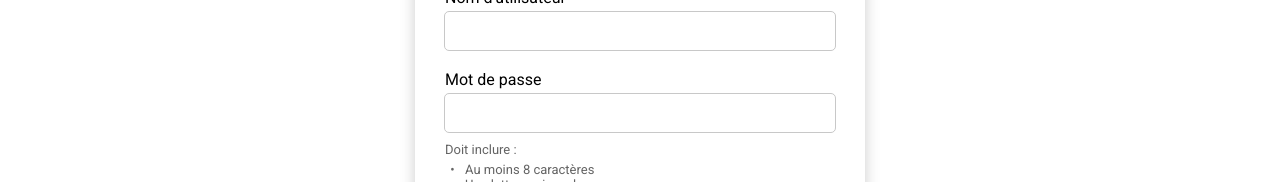
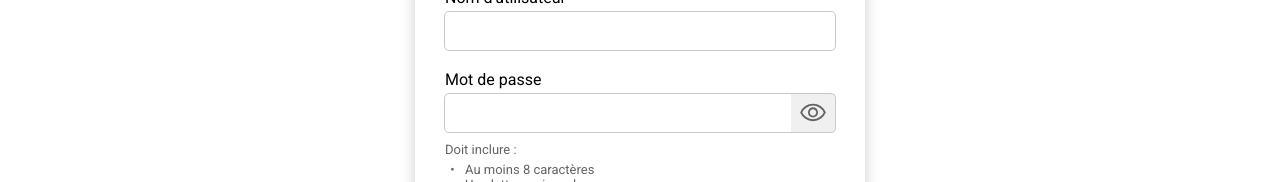
Before and after one commit to romansainthilaire/djacket, a Vue app in the folder djacket/: page /signup in a window 1280 px wide. Shown: the part 339-521 px from the top of the page. Built offline with nearby package versions, Linux system fonts and the light colour scheme.

Commit message:
BaseInputPassword

```diff
--- a/djacket/src/components/BaseInput.vue
+++ b/djacket/src/components/BaseInput.vue
@@ -1,7 +1,7 @@
 <script setup lang="ts">
 type Props = {
   id: string
-  type: "text" | "email" | "password"
+  type: "text" | "email"
   label?: string
   required?: boolean
   errorMessage?: string
--- /dev/null
+++ b/djacket/src/components/BaseInputPassword.vue
@@ -0,0 +1,98 @@
+<script setup lang="ts">
+import { ref, useTemplateRef, nextTick } from "vue"
+
+type Props = {
+  id: string
+  label?: string
+  required?: boolean
+  errorMessage?: string
+}
+
+const {
+  id,
+  label = "",
+  required = false,
+  errorMessage = ""
+} = defineProps<Props>()
+
+const password = defineModel<string>({ required: true })
+
+const showPassword = ref(false)
+const outlineColor = ref("rgb(200, 200, 200)")
+const inputRef = useTemplateRef<HTMLInputElement>("inputRef")
+
+async function togglePasswordVisibility() {
+  showPassword.value = !showPassword.value
+  await nextTick()
+  const input: HTMLInputElement = inputRef.value!
+  input.focus()
+  const length = input.value.length || 0
+  input.setSelectionRange(length, length)
+}
+</script>
+
+<template>
+  <div class="form-field">
+    <label v-if="label" :for="id">{{ label }}</label>
+    <div class="input-container">
+      <input
+        ref="inputRef"
+        :id="id"
+        :type="showPassword ? 'text' : 'password'"
+        :required="required"
+        v-model="password"
+        @focus="outlineColor = 'var(--color-primary)'"
+        @blur="outlineColor = 'rgb(200, 200, 200)'"
+      />
+      <button @click.prevent="togglePasswordVisibility()">
+        <img v-if="!showPassword" src="@/assets/svg-icons/eye.svg" alt="Montrer le mot de passe">
+        <img v-else src="@/assets/svg-icons/eye-off.svg" alt="Cacher le mot de passe">
+      </button>
+    </div>
+    <p v-if="errorMessage" class="error-message">{{ errorMessage }}</p>
+  </div>
+</template>
+
+<style scoped>
+.form-field {
+  display: flex;
+  flex-direction: column;
+  margin-top: 20px;
+}
+
+label {
+  margin-bottom: 5px;
+  font-size: 16px;
+}
+
+.input-container {
+  display: flex;
+  outline: 1px solid v-bind(outlineColor);
+  border-radius: 4px;
+}
+
+input {
+  width: 100%;
+  box-sizing: border-box;
+  padding: 10px;
+  border: none;
+  outline: none;
+  color: var(--color-primary);
+  font-size: 16px;
+}
+
+button {
+  width: 50px;
+  background-color: rgb(240, 240, 240);
+}
+
+button img {
+  width: 28px;
+}
+
+.error-message {
+  margin-top: 5px;
+  font-size: 13px;
+  color: var(--color-error);
+}
+</style>
--- a/djacket/src/components/BaseInputPasswordWithValidation.vue
+++ b/djacket/src/components/BaseInputPasswordWithValidation.vue
@@ -1,6 +1,6 @@
 <script setup lang="ts">
 import { computed } from "vue"
-import BaseInput from "@/components/BaseInput.vue"
+import BaseInputPassword from "@/components/BaseInputPassword.vue"
 
 type Props = {
   id: string
@@ -37,9 +37,8 @@ defineExpose({
 
 <template>
 
-  <BaseInput
+  <BaseInputPassword
     v-model="password"
-    type="password"
     :id="id"
     :label="label"
     :required="required"
--- a/djacket/src/views/ChangePasswordView.vue
+++ b/djacket/src/views/ChangePasswordView.vue
@@ -4,7 +4,7 @@ import { useRouter } from "vue-router"
 import { useAuthStore } from "@/stores/auth"
 
 import BaseForm from "@/components/BaseForm.vue"
-import BaseInput from "@/components/BaseInput.vue"
+import BaseInputPassword from "@/components/BaseInputPassword.vue"
 import BaseInputPasswordWithValidation from "@/components/BaseInputPasswordWithValidation.vue"
 import BaseLoadingSpinner from "@/components/BaseLoadingSpinner.vue"
 import BaseButton from "@/components/BaseButton.vue"
@@ -14,7 +14,7 @@ const auth = useAuthStore()
 
 const oldPassword = ref("")
 const newPassword = ref("")
-const newPasswordField = ref()
+const newPasswordRef = ref()
 
 const loading = ref(false)
 
@@ -24,7 +24,7 @@ const unknownErrorMessage = ref("")
 
 async function changePassword() {
   unknownErrorMessage.value = ""
-  if (!newPasswordField.value.passwordIsValid) {
+  if (!newPasswordRef.value.passwordIsValid) {
     newPasswordErrorMessage.value = "Le nouveau mot de passe ne respecte pas les règles de sécurité."
     return
   } else if (oldPassword.value == newPassword.value) {
@@ -62,10 +62,9 @@ watch(newPassword, () => {
 <template>
   <BaseForm title="Modification du mot de passe" @submit="changePassword()">
 
-    <BaseInput
+    <BaseInputPassword
       v-model="oldPassword"
       id="old-password"
-      type="password"
       label="Mot de passe actuel"
       required
       :error-message="oldPasswordErrorMessage"
@@ -73,7 +72,7 @@ watch(newPassword, () => {
 
     <BaseInputPasswordWithValidation
       v-model="newPassword"
-      ref="newPasswordField"
+      ref="newPasswordRef"
       id="new-password"
       label="Nouveau mot de passe"
       required
--- a/djacket/src/views/LoginView.vue
+++ b/djacket/src/views/LoginView.vue
@@ -5,6 +5,7 @@ import { useAuthStore } from "@/stores/auth"
 
 import BaseForm from "@/components/BaseForm.vue"
 import BaseInput from "@/components/BaseInput.vue"
+import BaseInputPassword from "@/components/BaseInputPassword.vue"
 import BaseLoadingSpinner from "@/components/BaseLoadingSpinner.vue"
 import BaseButton from "@/components/BaseButton.vue"
 
@@ -61,10 +62,9 @@ watch([email, password], () => {
       required
     />
 
-    <BaseInput
+    <BaseInputPassword
       v-model="password"
       id="password"
-      type="password"
       label="Mot de passe"
       required
     />
```
Also changed, not shown: djacket/src/assets/svg-icons/eye-off.svg (added), djacket/src/assets/svg-icons/eye.svg (added).
